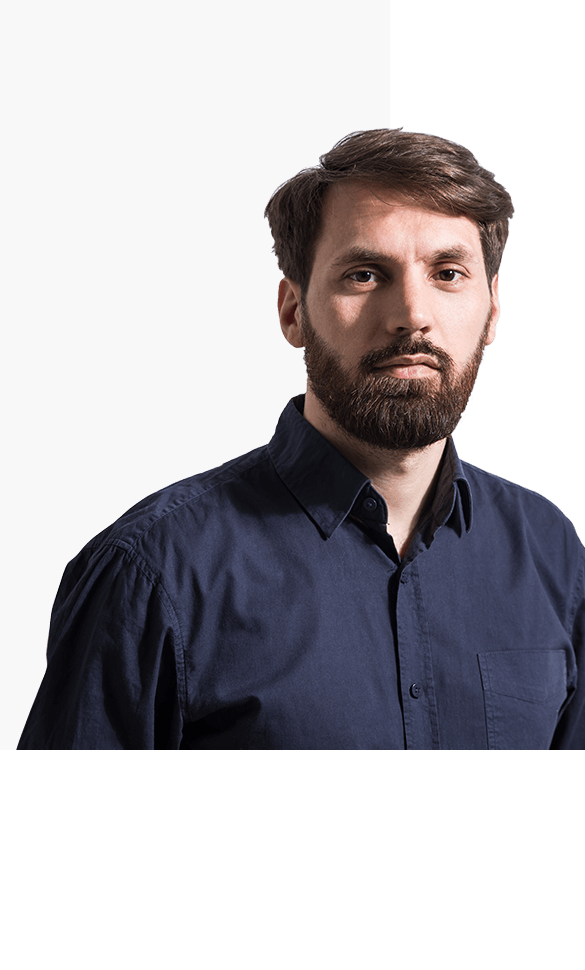
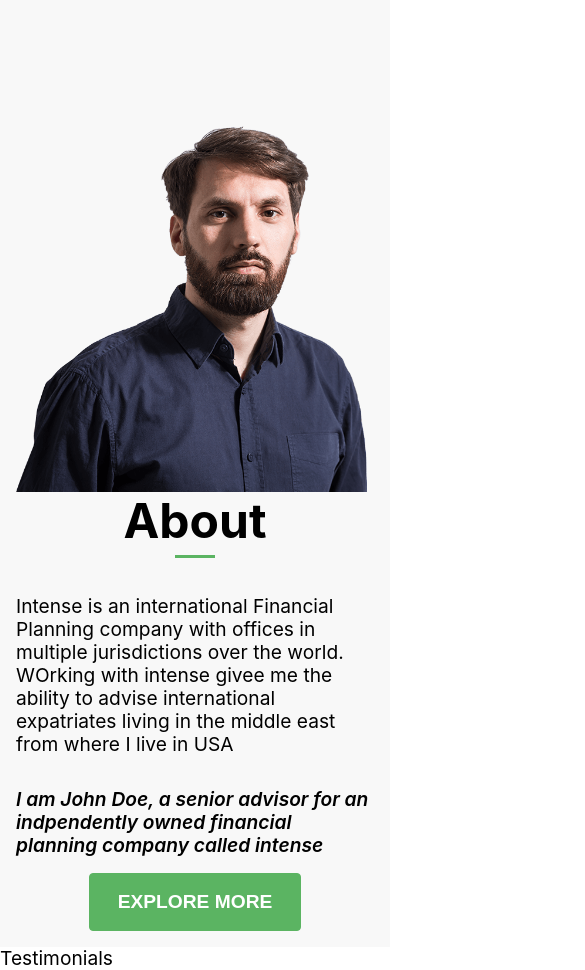
Before and after one commit to dselasea/execute-financial, a React (Create React App) app: page / in a window 390 px wide. Shown: the part 846-1816 px from the top of the page, 585 px wide, since content can reach past the window. Before the commit the page ends 1596 px from the top, so only its background shows below. Built offline with nearby package versions, Linux system fonts and the light colour scheme; the HTML template or start-up script is replaced by a standard one.

Commit message:
Added testimonail component and testimonail styles

```diff
--- a/src/App.js
+++ b/src/App.js
@@ -1,6 +1,7 @@
 import Navbar from "./components/Navbar";
 import Hero from "./components/Hero";
 import About from "./components/About";
+import Testimonials from "./components/Testimonials";
 
 function App() {
   return (
@@ -8,6 +9,7 @@
       <Navbar />
       <Hero />
       <About />
+      <Testimonials />
     </div>
   );
 }
--- a/src/components/About.css
+++ b/src/components/About.css
@@ -23,3 +23,40 @@
     align-items: center;
     padding: 3rem;
 }
+
+.about .col-2 p:first-of-type {
+    margin: 2rem 0;
+}
+
+.about .col-2 p:nth-child(4) {
+    font-size: 1.8;
+    font-style: italic;
+    font-weight: 600;
+}
+
+.about button {
+    margin-top: 1rem;
+}
+
+@media  screen and (max-width: 940px) {
+    .about .container {
+        grid-template-columns: 1fr;
+    }
+
+    .about .container {
+        width: 100%;
+    }
+
+    .about .container img {
+        padding: 0rem;
+        width: 90vw;
+    }
+
+    .about .container .col-2 {
+        padding: 0;
+    }
+
+    .about .button {
+        margin-bottom: 1rem;
+    }
+}
--- /dev/null
+++ b/src/components/Testimonials.js
@@ -0,0 +1,10 @@
+import React from 'react'
+import testimonails from "./Testimonials.css"
+
+function Testimonials() {
+  return (
+    <div>Testimonials</div>
+  )
+}
+
+export default Testimonials
```
Also changed, not shown: src/components/Testimonials.css (added).
